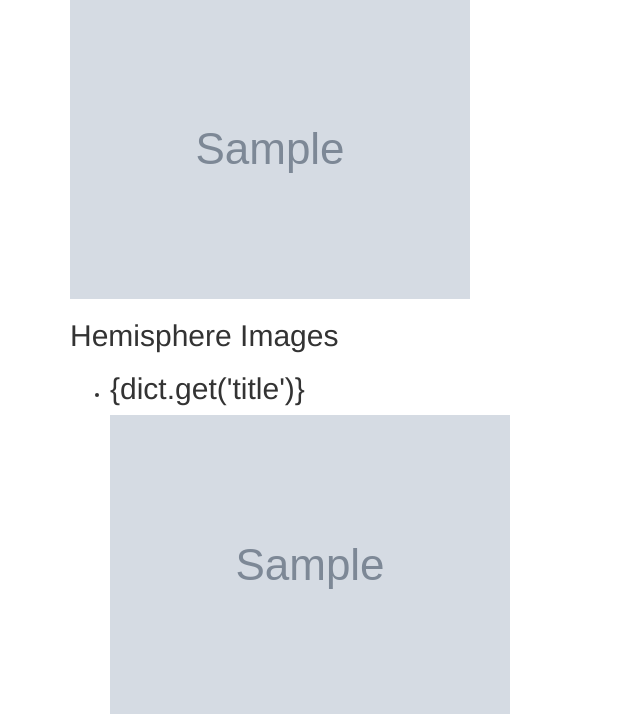
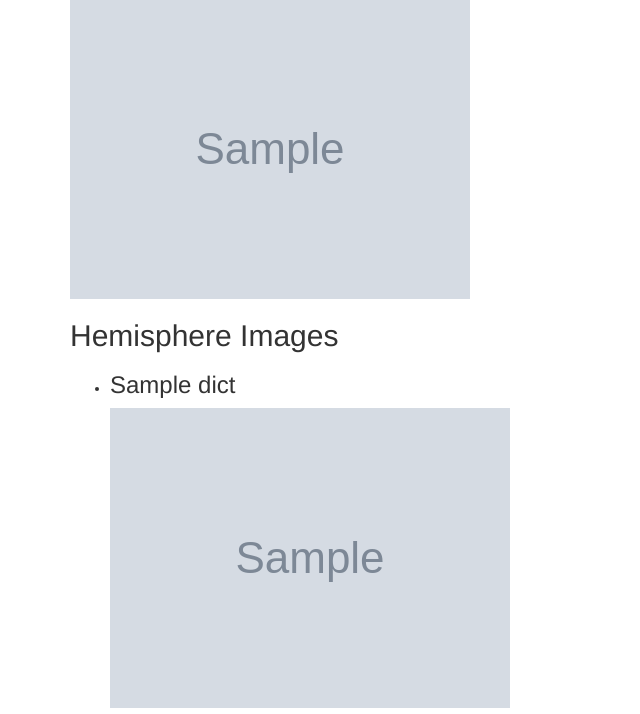
Before and after one commit to spogoff/Mission-to-Mars, a Flask app: page / in a window 1280 px wide. Shown: the part 468-1182 px from the top of the page, without its empty margins (0-640 px from the left). Run offline with Flask 2, Linux system fonts and the light colour scheme; grey boxes marked "Sample" are stand-in pictures; a database or web service that is not in the repository returns one stand-in record (values such as "Sample title"); some libraries are stand-ins or nearby versions.

Commit message:
added final scraping and app code for the challenge

```diff
--- a/apps,/templates/index.html
+++ b/apps,/templates/index.html
@@ -65,14 +65,13 @@
           <ul>
             {% for dict in mars.hemisphere_info %}
              <li>
-               <h2>
-                 {dict.get('title')}
-               </h2>
+               <h3>
+                 {{dict.get('title')}}
+               </h3>
              <img
              src="{{dict.get('image_url') | default('static/images/error.png, true')}}"
              class="img-responsive"
              alt="Responsive image" -->
-             />
              </li>
 
             {% endfor %}
```
